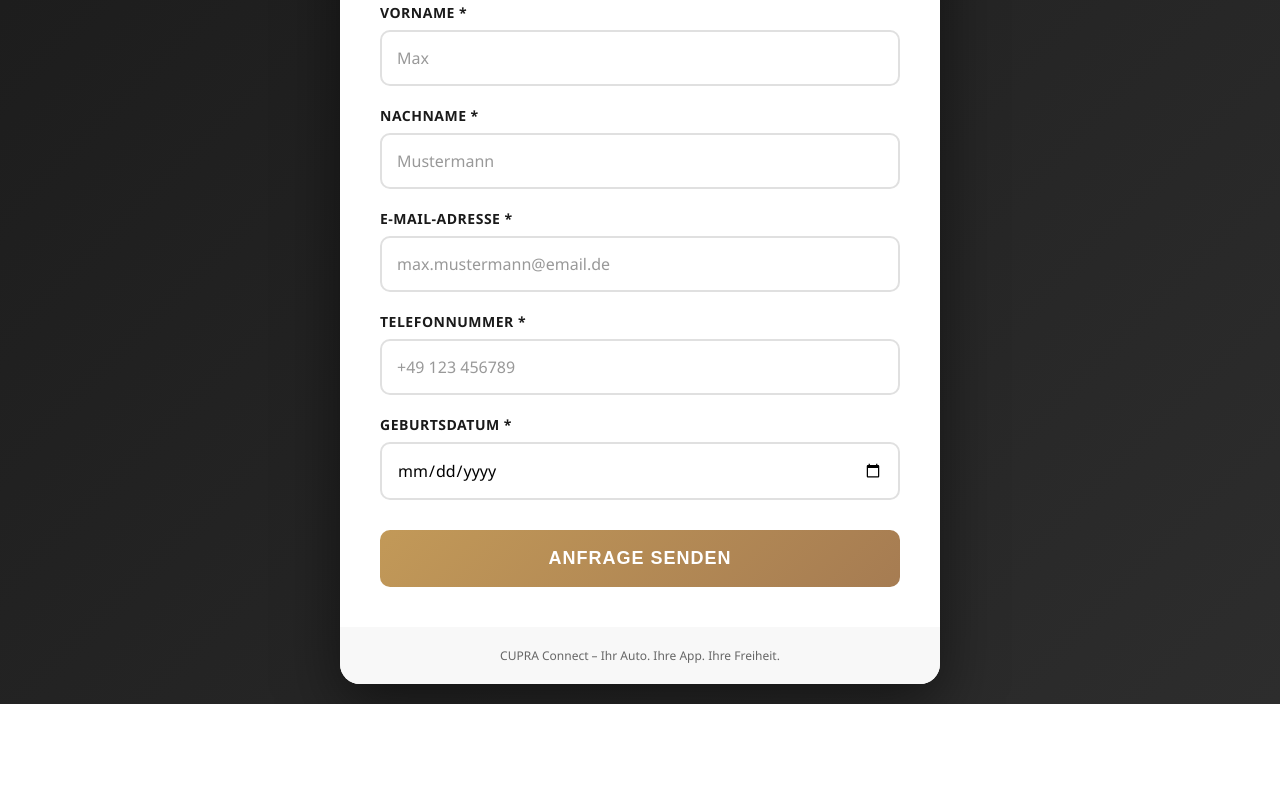
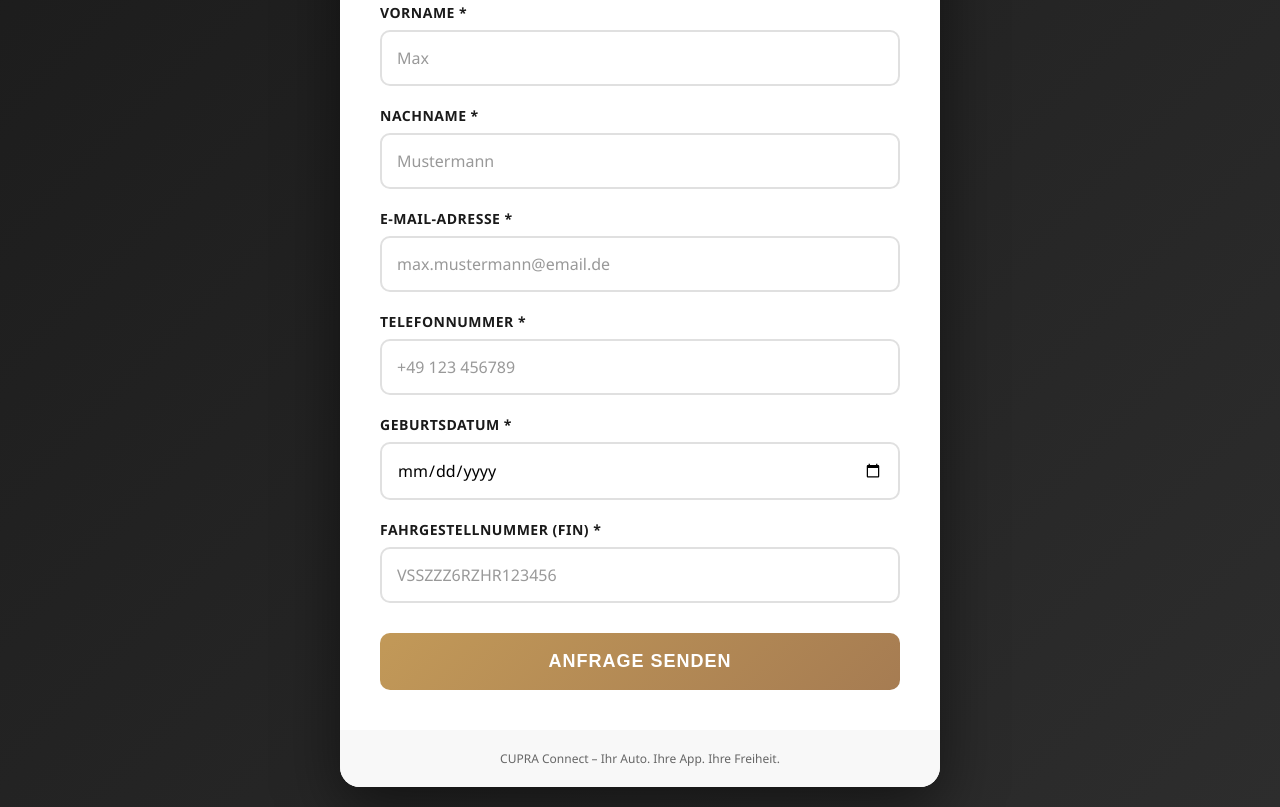
Before and after one commit to ntestobject-code/Cupra-Connect, a plain HTML site: page index.html in a window 1280 px wide. Shown: the part 368-1175 px from the top of the page. Before the commit the page ends 1072 px from the top, so only its background shows below. Drawn offline with nearby package versions, Linux system fonts and the light colour scheme.

Commit message:
Update index.html
Cupra Care neu

```diff
--- a/index.html
+++ b/index.html
@@ -284,6 +284,11 @@
                     <input type="date" id="geburtsdatum" name="geburtsdatum" required>
                 </div>
 
+                <div class="form-group">
+                    <label for="fahrgestellnummer">Fahrgestellnummer (FIN) *</label>
+                    <input type="text" id="fahrgestellnummer" name="fahrgestellnummer" placeholder="VSSZZZ6RZHR123456" required maxlength="17">
+                </div>
+
                 <button type="submit" class="submit-btn" id="submitBtn">
                     <span id="btnText">Anfrage senden</span>
                     <span id="btnLoading" style="display: none;" class="loading"></span>
@@ -335,6 +340,7 @@
                 email: document.getElementById('email').value,
                 telefon: document.getElementById('telefon').value,
                 geburtsdatum: document.getElementById('geburtsdatum').value,
+                fahrgestellnummer: document.getElementById('fahrgestellnummer').value,
                 to_email: 'n.testobject@gmail.com'
             };
 
```
